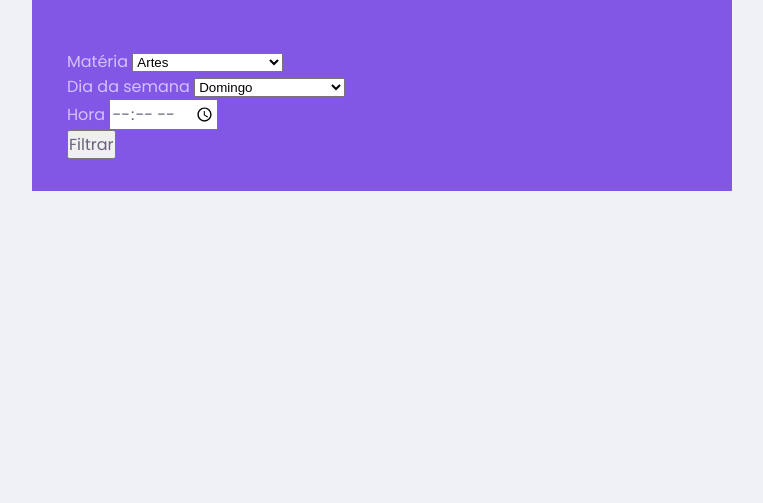
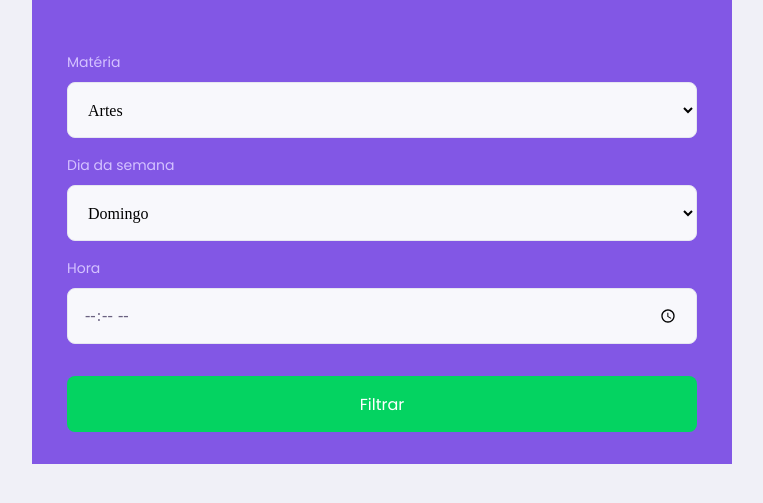
Before and after one commit to angelosuporte/participacaonanextlevelweekedicao2, a plain HTML site: page study.html in a window 1280 px wide. Shown: the part 159-662 px from the top of the page, without its empty margins (258-1021 px from the left). Drawn offline with Linux system fonts and the light colour scheme.

Commit message:
Trabalhando no button, select e input block

```diff
--- a/styles/partials/page-study.css
+++ b/styles/partials/page-study.css
@@ -51,3 +51,63 @@
 #search-teachers label {
     color: var(--color-text-in-primary);
 }
+
+#search-teachers .select-block {
+    margin-bottom: 1.4rem;
+}
+
+#search-teachers button {
+    width: 100%;
+    height: 5.6rem;
+    background: var(--color-secondary);
+    color: var(--color-button-text);
+    border: 0;
+    border-radius: 0.8rem;
+    cursor: pointer;
+    font: 700px 1.6rem Arquivo;
+    display: flex;
+    align-items: center;
+    justify-content: center;
+    text-decoration: none;
+
+    transition: background 0.2s;
+    margin-top: 3.2rem;
+}
+
+#search-teachers button:hover {
+    background-color: var(--color-secondary-dark);
+}
+.select-block label,
+.input-block label {
+    font-size: 1.4rem;
+    color: var(--color-text-complement);
+}
+
+.input-block input,
+.select-block select {
+    width: 100%;
+    height: 5.6rem;
+    margin-top: 0.8rem;
+    border-radius: 0.8rem;
+    background: var(--color-input-background);
+    border: 1px solid var(--color-line-in-white);
+    outline: 0;
+    padding: 0 1.6rem;
+    font: 1.6rem Arquivo;
+}
+
+.input-block {
+    position: relative;
+}
+
+.input-block:focus-within::after {
+    content: "";
+
+    width: calc(100% - 3.2rem);
+    height: 2px;
+    background: var(--color-primary-light);
+    position: absolute;
+    left: 1.6rem;
+    right: 1.6rem;
+    bottom: 0;
+}
```
